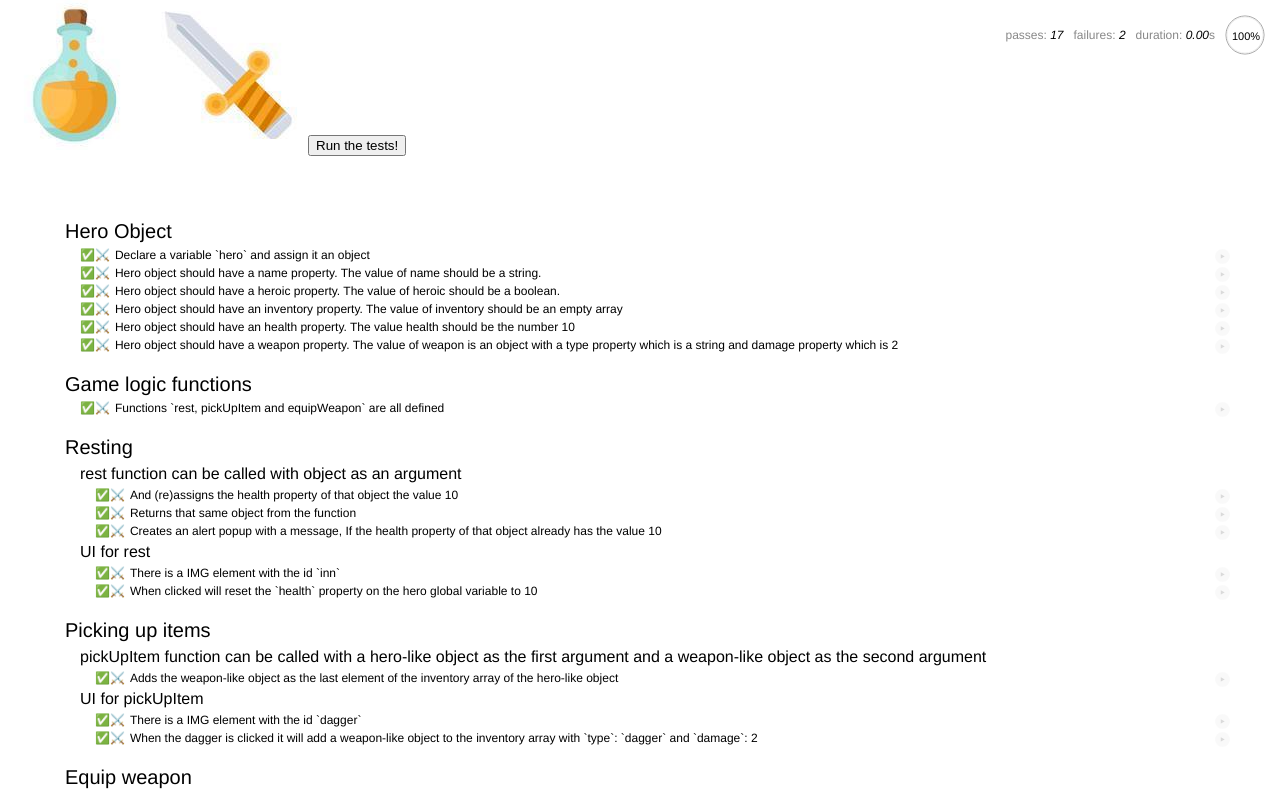
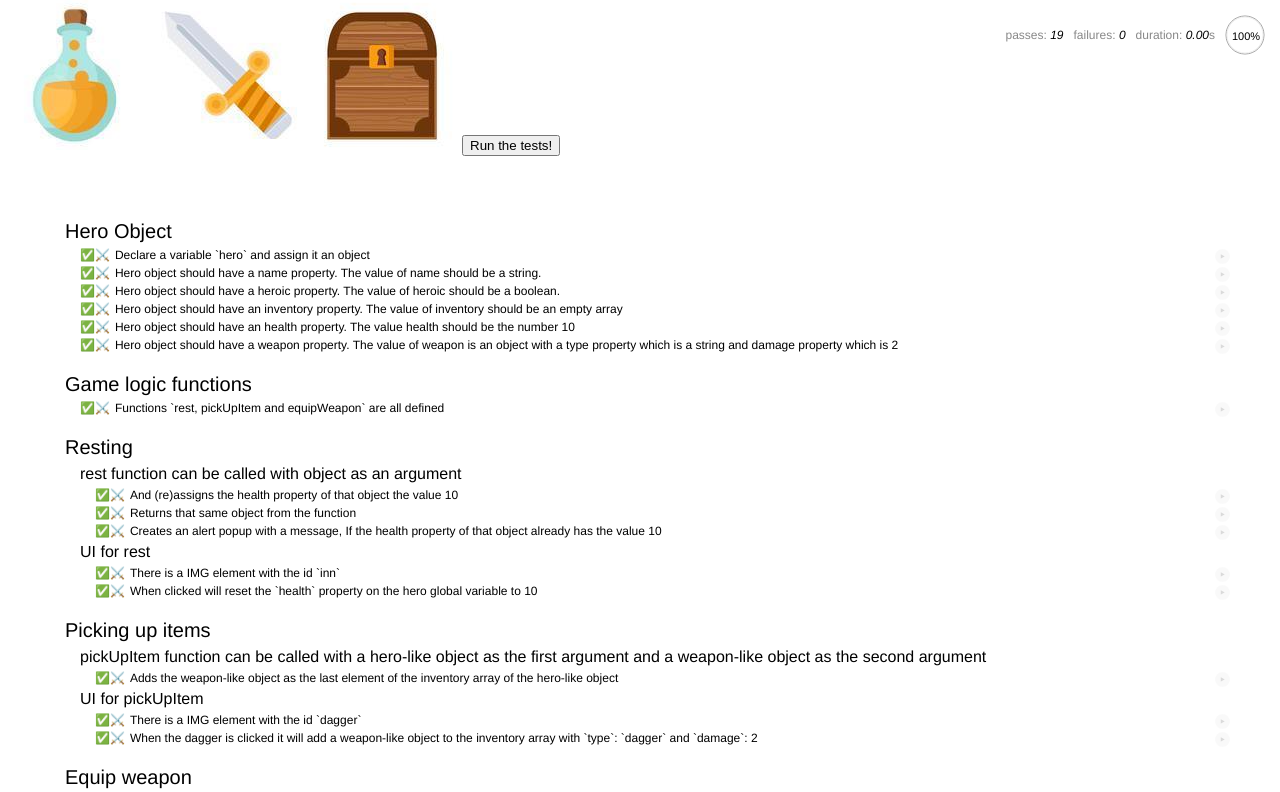
Before and after one commit to TatyCris/-27-homework-1-, a plain HTML site: page index.html in a window 1280 px wide. Both pictures are taken after a click on the button "Run the tests!". Shown: the top 792 px of the page. Drawn offline with Linux system fonts and the light colour scheme.

Commit message:
Create equipWeapon UI

```diff
--- a/YOUR_JAVASCRIPT_HERE.js
+++ b/YOUR_JAVASCRIPT_HERE.js
@@ -38,3 +38,7 @@ function equipWeapon(hero) {
     }
     return hero
 }
+
+document.getElementById('bag').onclick = function(event) {
+    equipWeapon(hero)
+}
--- a/index.html
+++ b/index.html
@@ -10,6 +10,7 @@
   <!-- 👍 YOUR HTML HERE 👍 -->
   <img id="inn" src="./img/inn.png" alt="inn">
   <img id="dagger" src="./img/dagger.png" alt="dagger">
+  <img id="bag" src="./img/bag.png" alt="bag">
 
   <!-- I RECOMMEND YOU LEAVE THE REST UNTOUCHED -->
   <button onclick="mocha.checkLeaks(); mocha.run();">Run the tests!</button>
```
Also changed, not shown: img/bag.png (added).
